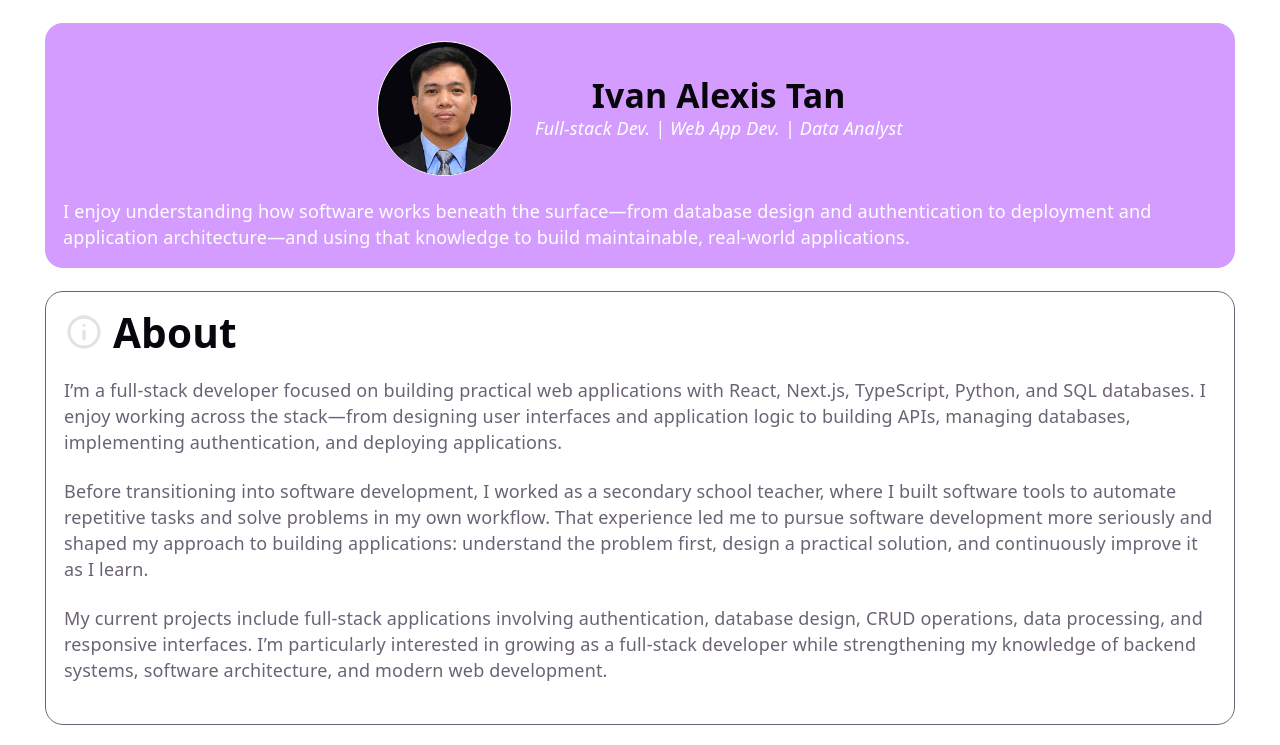
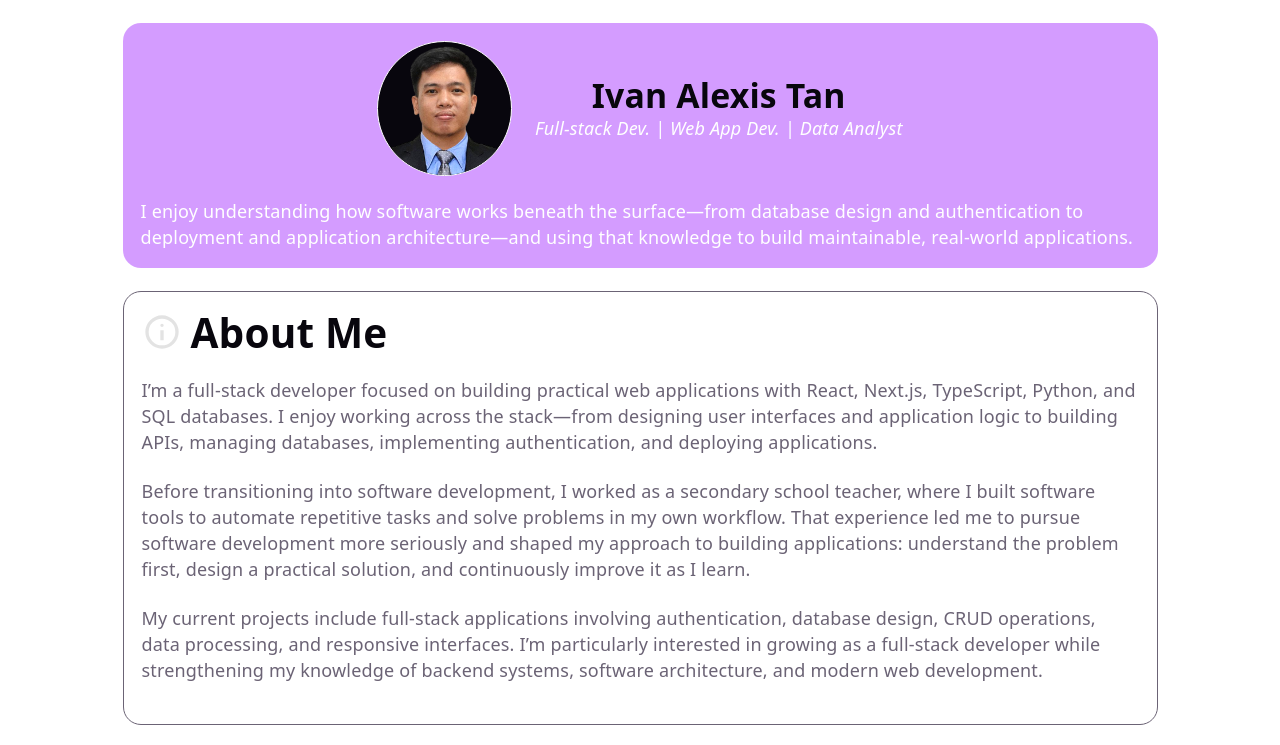
Before and after one commit to Ivan-Alexis-Tan/my-website-official, a React (Vite) app: page / in a window 1280 px wide. Shown: the top 745 px of the page. Built offline with nearby package versions, Linux system fonts and the light colour scheme.

Commit message:
fix (home): add max width and centering elements on home and update section header to include "Me" for clarity

```diff
--- a/src/App.tsx
+++ b/src/App.tsx
@@ -10,7 +10,7 @@ import Sec5ContactsAndLinks from './components/app/home/Sec5ContactsAndLinks'
 function App() {
 
   return (
-    <main className='mx-10 my-5 [&>section]:mb-5 [&>section]:border [&>section]:rounded-2xl'>
+    <main className='max-w-250 mx-auto px-10 my-5 [&>section]:mb-5 [&>section]:border [&>section]:rounded-2xl'>
       <Sec1Hero />
 
       <section>
--- a/src/components/app/home/Sec2About.tsx
+++ b/src/components/app/home/Sec2About.tsx
@@ -8,7 +8,7 @@ export default function Sec2About() {
                     <use href="/icons.svg#info-icon" />
                 </svg>
 
-                <h1 className="text-4xl font-bold text-(--text-h)">About</h1>
+                <h1 className="text-4xl font-bold text-(--text-h)">About Me</h1>
             </div>
 
             {/* Section Contents */}
```
